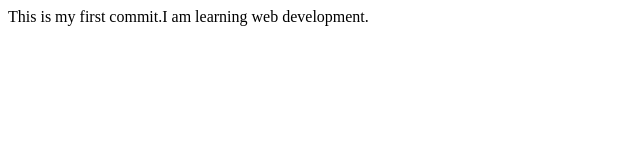
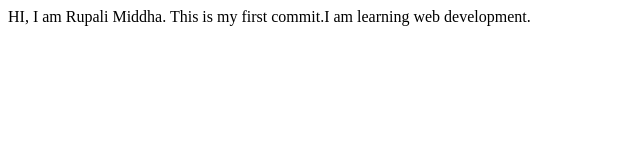
Before and after one commit to rupali0731/host_website, a plain HTML site: page index.html in a window 1280 px wide. Shown: the whole page, without its empty margins (0-640 px from the left). Drawn offline with Linux system fonts and the light colour scheme.

Commit message:
Update index.html

```diff
--- a/index.html
+++ b/index.html
@@ -6,6 +6,6 @@
     <title>Document</title>
 </head>
 <body>
-    This is my first commit.I am learning web development.
+   HI, I am Rupali Middha. This is my first commit.I am learning web development.
 </body>
 </html>
```
